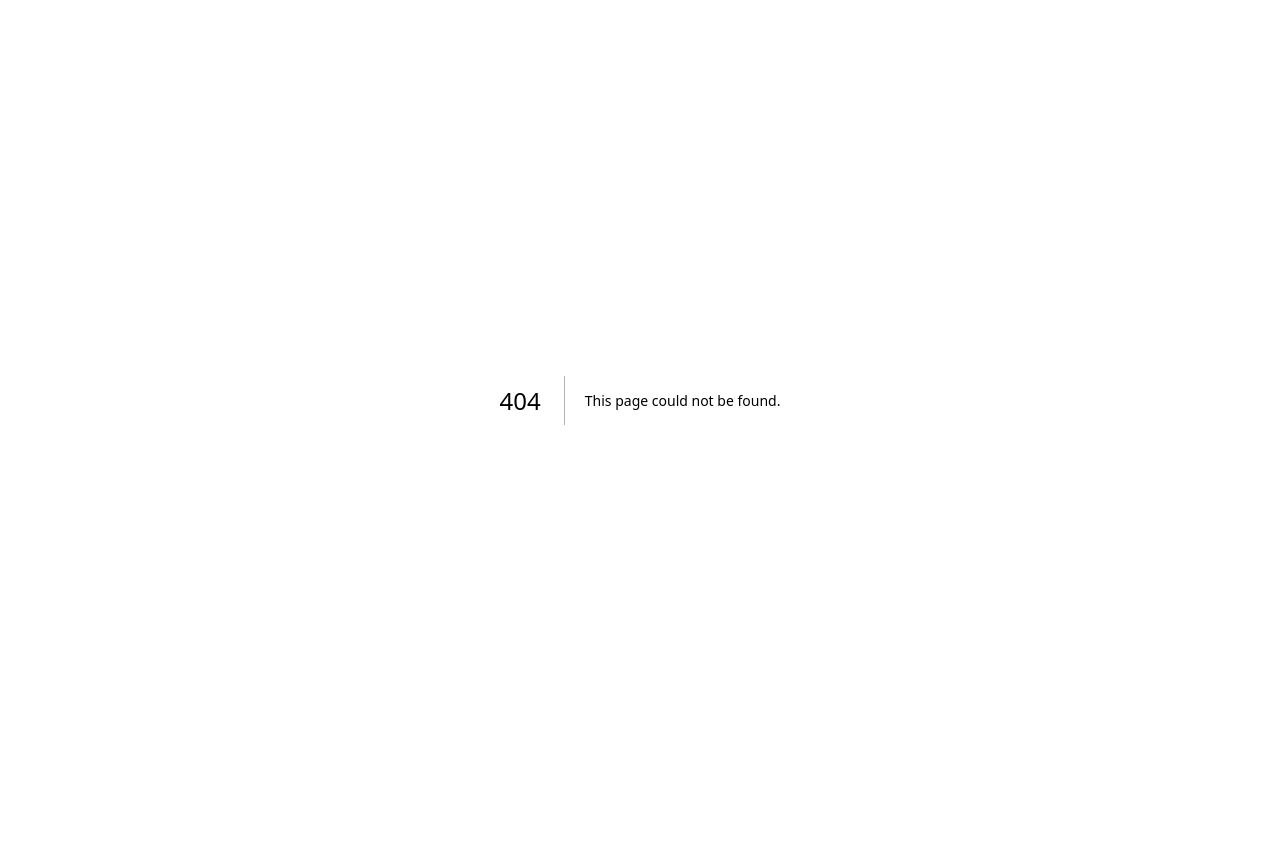
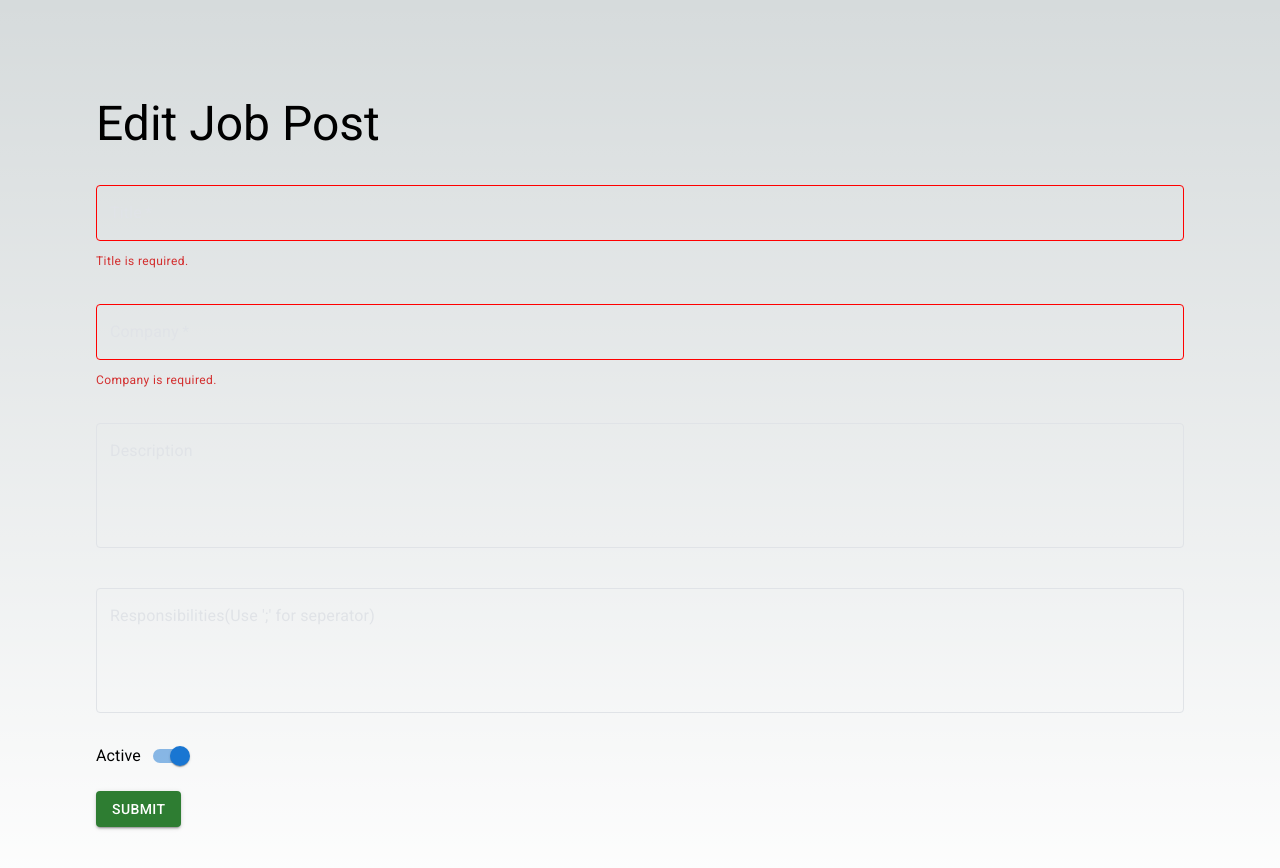
Before and after one commit to ralphjayfst/training-job-board-app, a Next.js app: page /jobs/1 in a window 1280 px wide. Before the commit this address had no page. Shown: the top 868 px of the page. Before the commit the page ends 800 px from the top, so only its background shows below. Built offline with nearby package versions, Linux system fonts and the light colour scheme; no server answers; the database is empty.

Commit message:
Added job post form component and pages

```diff
--- /dev/null
+++ b/src/components/JobPostForm.tsx
@@ -0,0 +1,219 @@
+import * as React from 'react'
+import { styled } from '@mui/material/styles'
+import FormControlLabel from '@mui/material/FormControlLabel'
+import Switch from '@mui/material/Switch'
+import TextField from '@mui/material/TextField'
+import FormHelperText from '@mui/material/FormHelperText'
+import Grid from '@mui/material/Unstable_Grid2'
+import { Button, Box } from '@mui/material'
+import Typography from '@mui/material/Typography'
+import JobData from '@/interfaces/Job'
+
+const ValidationTextField = styled(TextField)({
+  '& label': {
+    color: '#E0E3E7',
+  },
+  '& label.Mui-focused': {
+    color: '#A0AAB4',
+  },
+  '& .MuiInput-underline:after': {
+    borderBottomColor: '#B2BAC2',
+  },
+  '& .MuiOutlinedInput-root': {
+    color: '#E0E3E7',
+    '& fieldset': {
+      borderColor: '#E0E3E7',
+    },
+    '&:hover fieldset': {
+      borderColor: '#B2BAC2',
+    },
+    '&.Mui-focused fieldset': {
+      borderColor: '#6F7E8C',
+    },
+    '& input:invalid + fieldset': {
+      borderColor: 'red',
+      borderWidth: 1,
+    },
+  },
+})
+
+type Props = {
+  uid?: string | undefined;
+  onSave: (data: JobData) => unknown
+}
+
+export default function JobPostForm({ uid, onSave }: Props) {
+  const [title, setTitle] = React.useState<string>('')
+  const [company, setCompany] = React.useState<string>('')
+  const [description, setDescription] = React.useState<string>('')
+  const [isActive, setIsActive] = React.useState<boolean>(true)
+  const [jobResponsibilities, setJobResponsibilities] = React.useState<string[]>([])
+  const save = () => {
+    const data: JobData = {
+      id: uid,
+      title,
+      company,
+      description,
+      is_active: isActive,
+      job_responsibilities: jobResponsibilities,
+      applied_date: null
+    }
+    onSave(data)
+  }
+
+  React.useEffect(() => {
+    const callJobPost = async () => {
+      if (uid) {
+        try {
+          const res = await fetch(`/api/job-posts/${uid}`)
+          const data = await res.json()
+          console.log(data)
+          return data
+        } catch (err) {
+          console.log(err)
+        }
+      } else {
+        return
+      }
+    }
+    callJobPost().then((data) => {
+      setTitle(data ? data.title : '')
+      setCompany(data ? data.company : '')
+      setDescription(data ? data.description : '')
+      setIsActive(data ? data.is_active : true)
+      setJobResponsibilities(data ? data.job_responsibilities : [])
+    })
+  }, [])
+
+
+  return (
+    <Box
+      noValidate
+      component="form"
+      autoComplete="off"
+      sx={{
+        width: '100%'
+      }}
+    >
+      <Typography gutterBottom variant="h3" component="div">
+        { `${uid ? 'Edit' : 'Add'} Job Post` }
+      </Typography>
+      <Grid
+        container
+        direction="column"
+        justifyContent="flex-start"
+        alignItems="flex-start"
+        columnGap={2}
+        rowGap={2}
+      >
+        <Box component="div" sx={{width: '100%'}}>
+          <ValidationTextField
+            required
+            fullWidth
+            value={title}
+            label="Title"
+            variant="outlined"
+            id="validation-outlined-input"
+            onChange={(event: React.ChangeEvent<HTMLInputElement>) => {
+              setTitle(event.target.value)
+            }}
+            sx={{
+              mt: 2,
+              mb: 1,
+              mr: 2,
+            }}
+          />
+          {
+            Boolean(title == '') &&
+              <FormHelperText error={Boolean(title == '')} sx={{ mx: 0 }}>
+                Title is required.
+              </FormHelperText>
+          }
+        </Box>
+        <Box component="div" sx={{width: '100%'}}>
+          <ValidationTextField
+            required
+            fullWidth
+            value={company}
+            label="Company"
+            variant="outlined"
+            id="validation-outlined-input"
+            onChange={(event: React.ChangeEvent<HTMLInputElement>) => {
+              setCompany(event.target.value)
+            }}
+            sx={{
+              mt: 2,
+              mb: 1,
+              mr: 2,
+            }}
+          />
+          {
+            Boolean(company == '') &&
+              <FormHelperText error={Boolean(company == '')} sx={{ mx: 0 }}>
+                Company is required.
+              </FormHelperText>
+          }
+        </Box>
+        <Box component="div" sx={{width: '100%'}}>
+          <ValidationTextField
+            multiline
+            fullWidth
+            rows={4}
+            value={description}
+            label="Description"
+            variant="outlined"
+            id="validation-outlined-input"
+            onChange={(event: React.ChangeEvent<HTMLInputElement>) => {
+              setDescription(event.target.value)
+            }}
+            sx={{
+              mt: 2,
+              mb: 1,
+              mr: 2,
+            }}
+          />
+        </Box>
+        <Box component="div" sx={{width: '100%'}}>
+          <ValidationTextField
+            multiline
+            fullWidth
+            rows={4}
+            value={jobResponsibilities.join(';')}
+            label="Responsibilities(Use ';' for seperator)"
+            variant="outlined"
+            id="validation-outlined-input"
+            onChange={(event: React.ChangeEvent<HTMLInputElement>) => {
+              setJobResponsibilities(event.target.value.split(';'))
+            }}
+            sx={{
+              mt: 2,
+              mb: 1,
+              mr: 2,
+            }}
+          />
+        </Box>
+        <FormControlLabel
+          value={isActive}
+          control={<Switch defaultChecked color="primary" />}
+          label="Active"
+          labelPlacement="start"
+          onChange={(event: React.SyntheticEvent) => {
+            setIsActive(event.target.checked)
+          }}
+          sx={{
+            ml: 0
+          }}
+        />
+        <Box>
+          <Button
+            variant="contained"
+            color="success"
+            onClick={save}
+          >
+            Submit
+          </Button>
+        </Box>
+      </Grid>
+    </Box>
+  )
+}
--- /dev/null
+++ b/src/pages/jobs/[id].tsx
@@ -0,0 +1,55 @@
+import * as React from 'react'
+import Head from 'next/head'
+import styles from '@/styles/Home.module.css'
+import JobPostForm from '@/components/JobPostForm'
+import { useRouter } from 'next/router'
+import JobData from '@/interfaces/JobData'
+
+type serverProps = {
+  params: {
+    id: number
+  }
+}
+
+export async function getServerSideProps({ params }: serverProps) {
+  return {
+      props: { id: params.id }
+  }
+}
+
+export default function JobEditPage() {
+  const [uid, setUid] = React.useState<string | undefined>(undefined)
+  const router = useRouter()
+  const { id } = router.query
+  React.useEffect(() => {
+    setUid(id as string)
+  }, [id])
+
+  const save = (data: JobData) => {
+    fetch('/api/job-posts/save', {
+      method: 'PUT',
+      headers: {
+        'Content-Type': 'application/json',
+      },
+      body: JSON.stringify(data),
+    }).then(res => {
+      console.log(res.json())
+    })
+    router.push('/')
+  }
+  return (
+    <>
+      <Head>
+        <title>Job Post App</title>
+        <meta name="description" content="Generated by create next app" />
+        <meta name="viewport" content="width=device-width, initial-scale=1" />
+        <link rel="icon" href="/favicon.ico" />
+      </Head>
+      <main className={`${styles.main}`}>
+        {
+          uid && <JobPostForm uid={uid} onSave={save}/>
+        }
+      </main>
+    </>
+  )
+}
```
Also changed, not shown: src/pages/jobs/add.tsx (added, +37 -0 lines).
